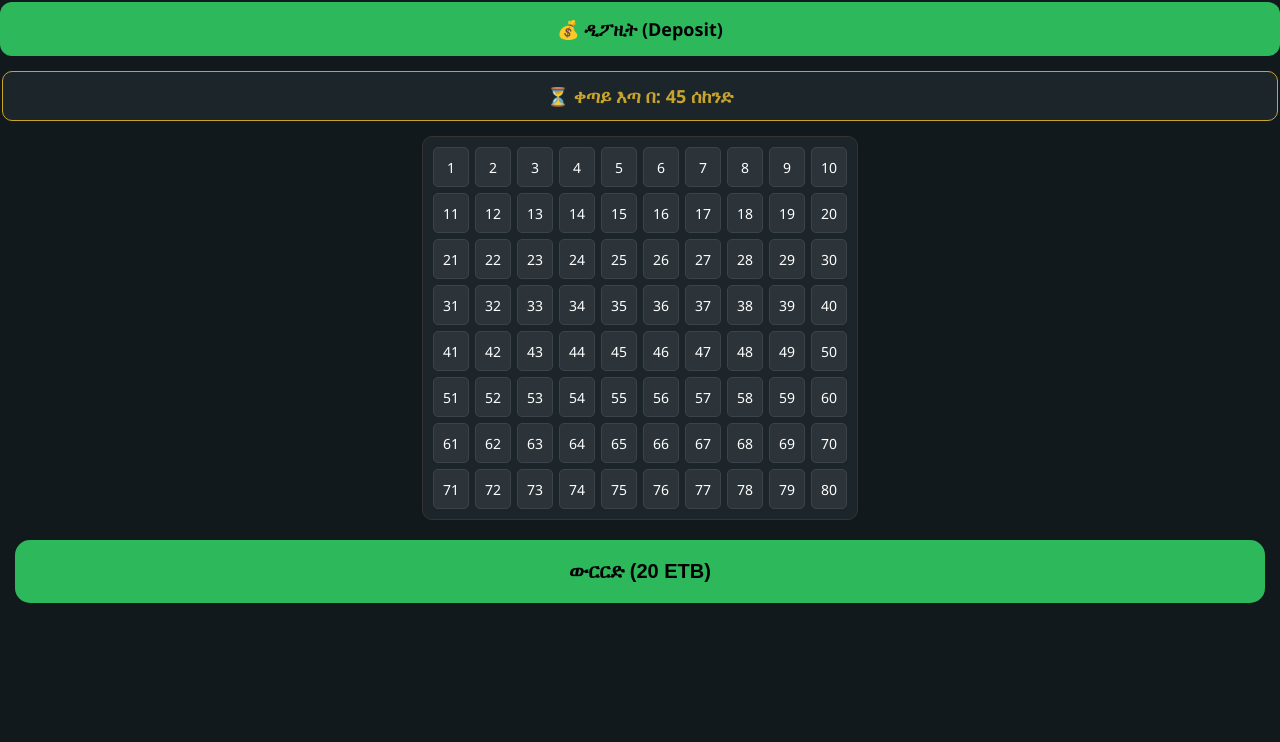
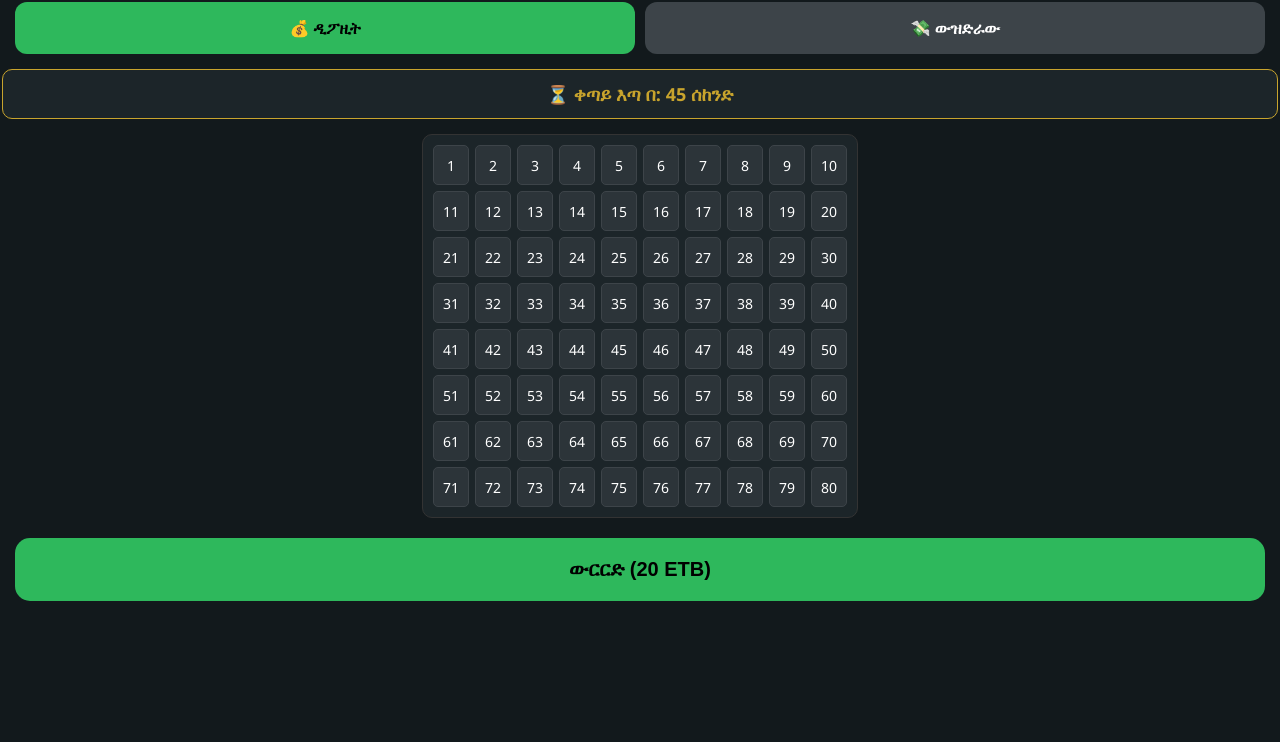
Before and after one commit to mulugetadaniel74-design/chicken-road, a plain HTML site: page index.html in a window 1280 px wide. Shown: the part 58-800 px from the top of the page. Drawn offline with Linux system fonts and the light colour scheme.

Commit message:
Update index.html

```diff
--- a/index.html
+++ b/index.html
@@ -8,11 +8,17 @@
         body { font-family: 'Segoe UI', Arial, sans-serif; background-color: #12191c; color: white; margin: 0; padding: 15px; display: flex; flex-direction: column; align-items: center; }
         .header { width: 100%; display: flex; justify-content: space-between; align-items: center; margin-bottom: 15px; }
         .balance { color: #2eb85c; font-weight: bold; font-size: 20px; }
-        .dep-btn { background-color: #2eb85c; color: black; border: none; width: 100%; padding: 15px; border-radius: 12px; font-size: 18px; font-weight: bold; cursor: pointer; text-decoration: none; display: block; text-align: center; margin-bottom: 15px; }
+
+        /* በተኖች */
+        .action-btns { display: flex; gap: 10px; width: 100%; margin-bottom: 15px; }
+        .btn-link { flex: 1; padding: 15px; border-radius: 12px; font-weight: bold; text-decoration: none; text-align: center; font-size: 16px; border: none; cursor: pointer; }
+        .dep-btn { background-color: #2eb85c; color: black; }
+        .with-btn { background-color: #3d4449; color: white; }
+
         .timer-box { background: #1c2529; border: 1px solid #c8a42d; color: #c8a42d; width: 100%; padding: 12px; border-radius: 10px; text-align: center; margin-bottom: 15px; font-size: 18px; font-weight: bold; }
         .grid { display: grid; grid-template-columns: repeat(10, 1fr); gap: 6px; background: #1c2529; padding: 10px; border-radius: 10px; border: 1px solid #333; }
         .number { width: 34px; height: 38px; background: #2c3439; display: flex; align-items: center; justify-content: center; border-radius: 5px; cursor: pointer; font-size: 14px; border: 1px solid #3d4449; }
-        .number.selected { background: #2eb85c; color: black; box-shadow: 0 0 10px #2eb85c; font-weight: bold; }
+        .number.selected { background: #2eb85c; color: black; font-weight: bold; }
         .number.drawn { background: #f1c40f !important; color: black !important; transform: scale(1.1); box-shadow: 0 0 15px #f1c40f; font-weight: bold; }
         .play-btn { background-color: #2eb85c; color: black; border: none; width: 100%; padding: 20px; border-radius: 15px; font-size: 20px; font-weight: bold; cursor: pointer; margin-top: 20px; }
     </style>
@@ -24,7 +30,10 @@
         <div class="balance">0.00 ETB</div>
     </div>
 
-    <a href="https://t.me/RunChickenRunBot?start=deposit" target="_blank" class="dep-btn">💰 ዲፖዚት (Deposit)</a>
+    <div class="action-btns">
+        <a href="https://t.me/RunChickenRunBot?start=deposit" target="_blank" class="btn-link dep-btn">💰 ዲፖዚት</a>
+        <button onclick="withdraw()" class="btn-link with-btn">💸 ውዝድራው</button>
+    </div>
 
     <div class="timer-box">⏳ ቀጣይ እጣ በ: <span id="timer">50</span> ሰከንድ</div>
 
@@ -39,6 +48,19 @@
             div.className = 'number'; div.id = 'n' + i; div.innerText = i;
             div.onclick = function() { this.classList.toggle('selected'); };
             grid.appendChild(div);
+        }
+
+        // የውዝድራው ተግባር
+        function withdraw() {
+            let amount = prompt("ማውጣት የሚፈልጉትን ብር ያስገቡ (ዝቅተኛ 50):");
+            if (amount >= 50) {
+                let phone = prompt("የቴሌብር ስልክ ቁጥርዎን ያስገቡ:");
+                if (phone) {
+                    window.open(`https://t.me/RunChickenRunBot?start=withdraw_${amount}_${phone}`, '_blank');
+                }
+            } else if (amount != null) {
+                alert("ዝቅተኛው የማውጫ መጠን 50 ብር ነው።");
+            }
         }
 
         function startDraw() {
```
